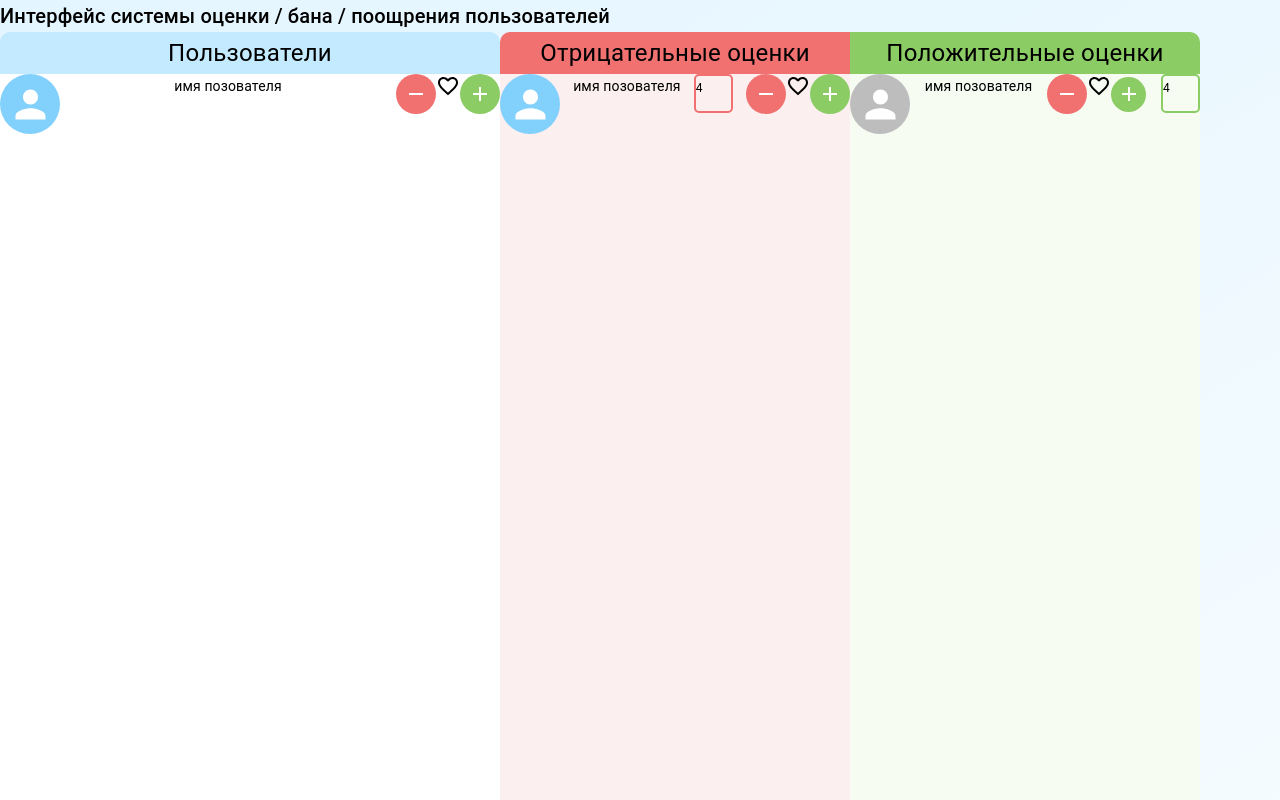
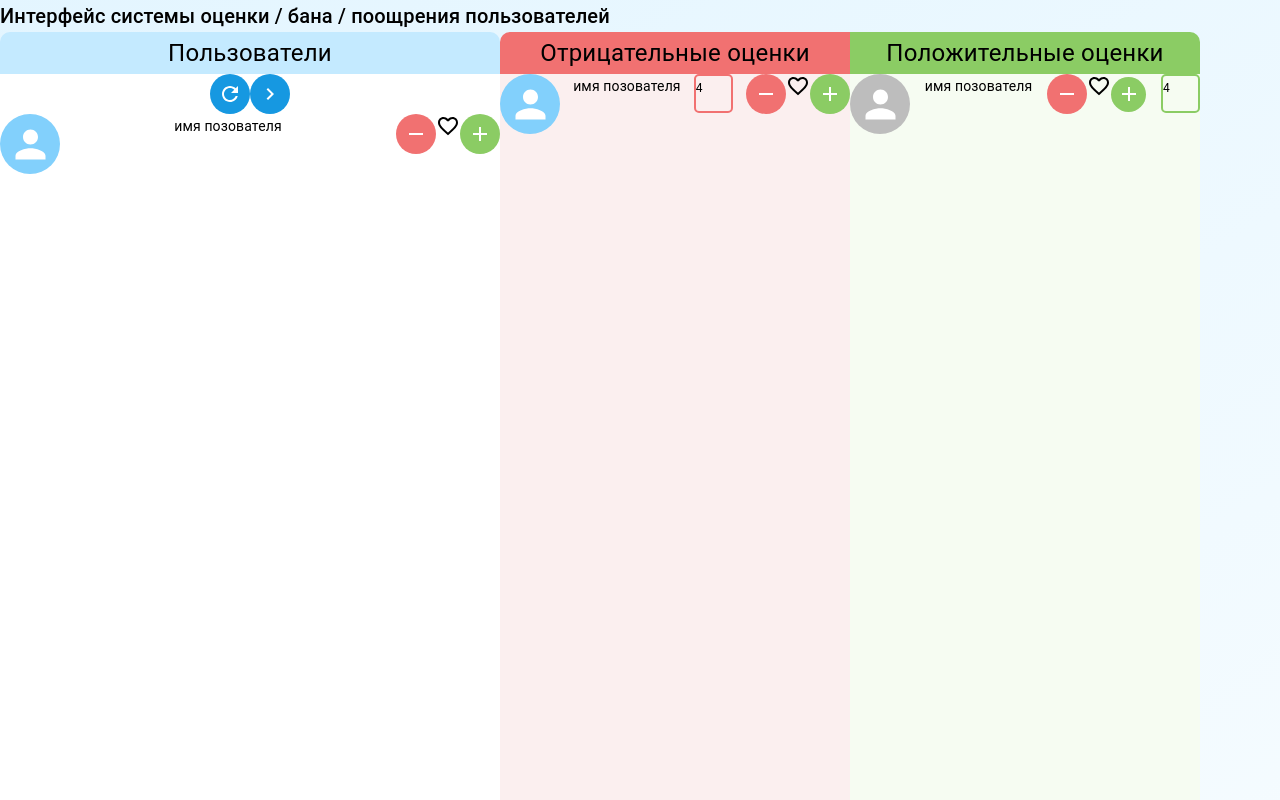
Before and after one commit to Ilya199319922020/react-js-ts-rating-system, a React (Create React App) app: page / in a window 1280 px wide. Shown: the top 800 px of the page. Built offline with nearby package versions, Linux system fonts and the light colour scheme; no server answers.

Commit message:
refactoring style material ui

```diff
--- a/src/components/UsersGrade/UserItemGrade/UserGradeAdd.tsx
+++ b/src/components/UsersGrade/UserItemGrade/UserGradeAdd.tsx
@@ -18,8 +18,7 @@ function UserGradeAdd() {
 					width: '60px',
 					height: '60px'
 				}}
-			>
-			</Avatar>
+			/>
 			<Typography
 				variant="subtitle1"
 				sx={{
@@ -30,7 +29,6 @@ function UserGradeAdd() {
 				имя позователя
 			</Typography>
 			<Box
-
 			>
 				<IconButton
 					sx={{
@@ -44,11 +42,9 @@ function UserGradeAdd() {
 						sx={{
 							color: '#FFFFFF',
 						}}
-					>
-					</Remove>
+					/>
 				</IconButton>
-				<FavoriteBorder>
-				</FavoriteBorder>
+				<FavoriteBorder/>
 				<IconButton
 					sx={{
 						background: '#8BCC64',
@@ -63,8 +59,7 @@ function UserGradeAdd() {
 						sx={{
 							color: '#FFFFFF',
 						}}
-					>
-					</Add>
+					/>
 				</IconButton>
 
 			</Box>
--- a/src/components/UsersGrade/UserItemGrade/UserGradeRemove.tsx
+++ b/src/components/UsersGrade/UserItemGrade/UserGradeRemove.tsx
@@ -18,8 +18,7 @@ function UserGradeRemove() {
 					width: '60px',
 					height: '60px'
 				}}
-			>
-			</Avatar>
+			/>
 			<Typography
 				variant="subtitle1"
 				sx={{
@@ -56,11 +55,9 @@ function UserGradeRemove() {
 						sx={{
 							color: '#FFFFFF',
 						}}
-					>
-					</Remove>
+					/>
 				</IconButton>
-				<FavoriteBorder>
-				</FavoriteBorder>
+				<FavoriteBorder/>
 				<IconButton
 					sx={{
 						background: '#8BCC64',
@@ -73,8 +70,7 @@ function UserGradeRemove() {
 						sx={{
 							color: '#FFFFFF',
 						}}
-					>
-					</Add>
+					/>
 				</IconButton>
 			</Box>
 		</Box>
--- a/src/components/UsersList/UserItem/UserItem.tsx
+++ b/src/components/UsersList/UserItem/UserItem.tsx
@@ -18,8 +18,7 @@ function UserItem() {
 					width: '60px',
 					height: '60px'
 				}}
-			>
-			</Avatar>
+			/>
 			<Typography
 				variant="subtitle1"
 				sx={{
@@ -42,11 +41,9 @@ function UserItem() {
 						sx={{
 							color: '#FFFFFF',
 						}}
-					>
-					</Remove>
+					/>
 				</IconButton>
-				<FavoriteBorder>
-				</FavoriteBorder>
+				<FavoriteBorder />
 				<IconButton
 					sx={{
 						background: '#8BCC64',
@@ -59,8 +56,7 @@ function UserItem() {
 						sx={{
 							color: '#FFFFFF',
 						}}
-					>
-					</Add>
+					/>
 				</IconButton>
 			</Box>
 		</Box>
--- a/src/components/UsersList/UsersList.tsx
+++ b/src/components/UsersList/UsersList.tsx
@@ -1,5 +1,6 @@
-import {  Box, Grid, Typography } from "@mui/material";
+import { Box, Grid, Typography, IconButton, } from "@mui/material";
 import UserItem from "./UserItem/UserItem";
+import { NavigateNext, Refresh } from '@mui/icons-material';
 
 function UsersList() {
 	return (
@@ -32,7 +33,43 @@ function UsersList() {
 					Пользователи
 				</Typography>
 			</Box>
-			<UserItem/>
+			<Box
+				sx={{
+					display: 'flex',
+					justifyContent: 'center',
+					background: '#FFFFFF',
+				}}
+			>
+				<IconButton
+					sx={{
+						background: '#1698E1',
+						"&:hover": {
+							background: "#096192"
+						}
+					}}
+				>
+					<Refresh
+						sx={{
+							color: '#FFFFFF',
+						}}
+					/>
+				</IconButton>
+				<IconButton
+					sx={{
+						background: '#1698E1',
+						"&:hover": {
+							background: "#096192"
+						}
+					}}
+				>
+					<NavigateNext
+						sx={{
+							color: '#FFFFFF',
+						}}
+					/>
+				</IconButton>
+			</Box>
+			<UserItem />
 		</Grid>
 	);
 };
```
